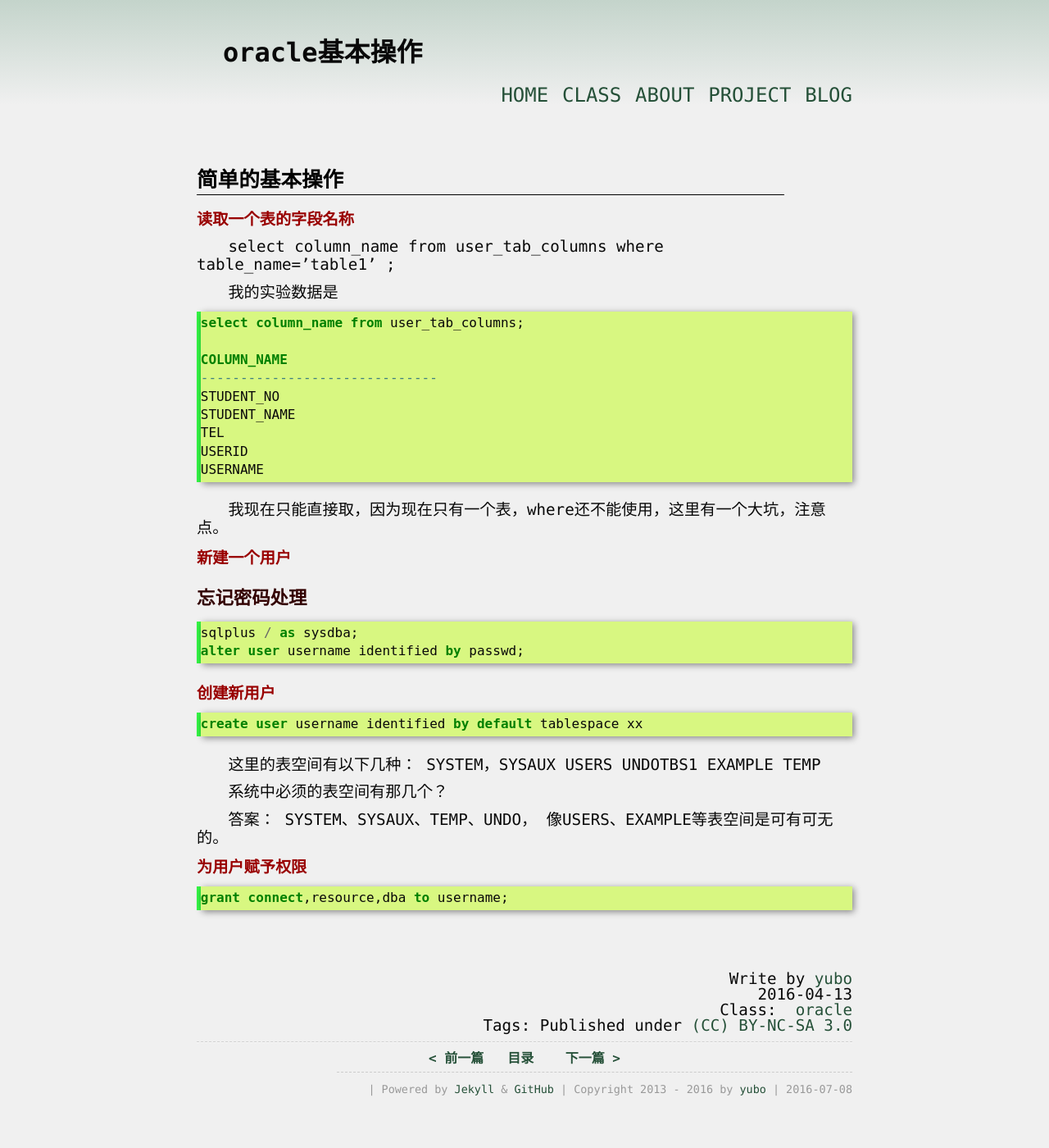
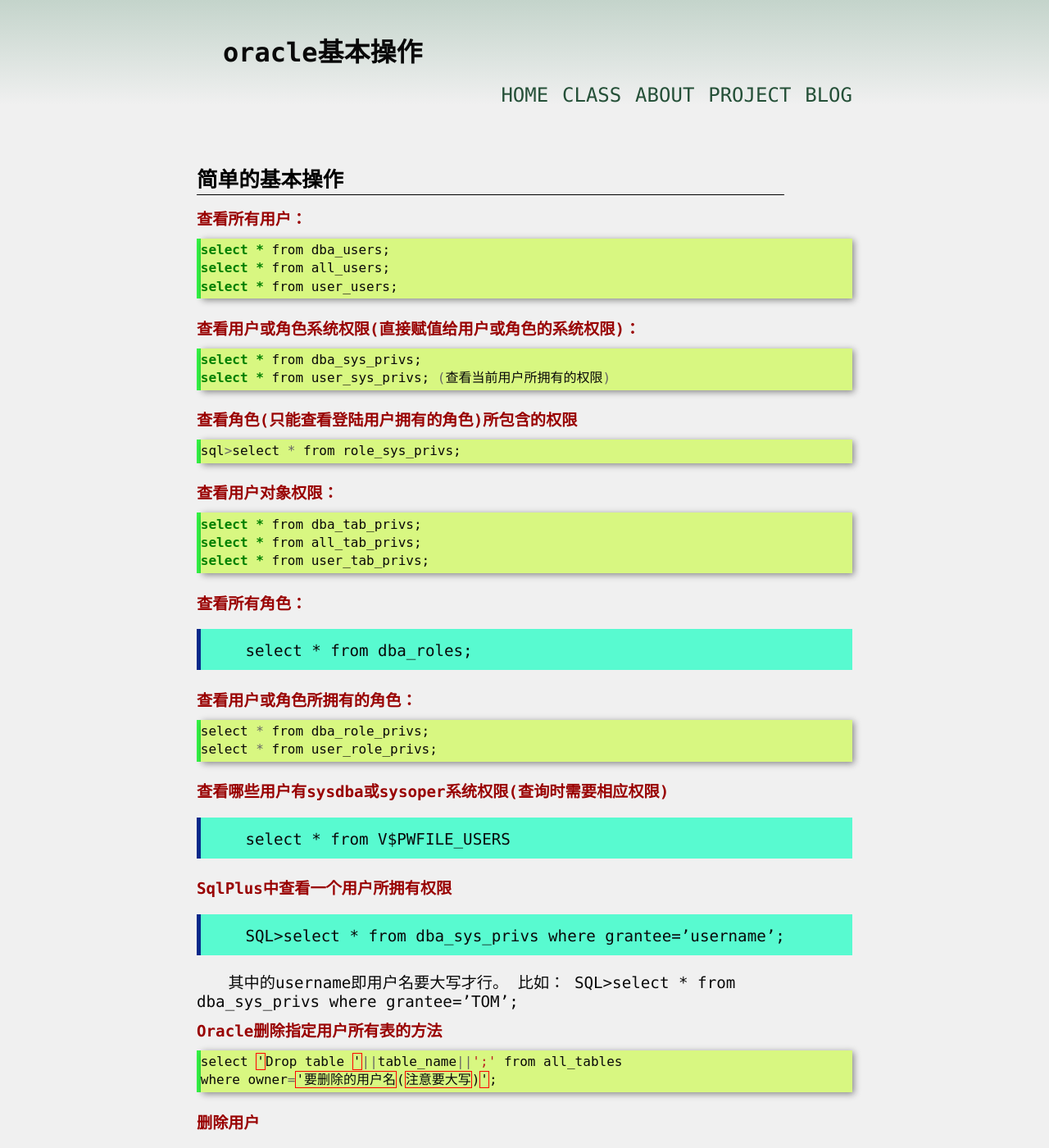
Before and after one commit to yuzibo/yuzibo.github.io, a Jekyll site: the page built from _posts/2016-04-13-Oracle_Note.md, in a window 1280 px wide and 1400 px high. Shown: the whole window at 82% size. Built offline with Jekyll 4.4.1, drawn with Linux system fonts in a browser that asks for light colours; comment, search, counter and statistics services are not loaded; some of the changed text lies outside the part shown.

Commit message:
add many files

````diff
--- a/_posts/2016-04-13-Oracle_Note.md
+++ b/_posts/2016-04-13-Oracle_Note.md
@@ -5,6 +5,79 @@
 ---
 
 # 简单的基本操作
+
+### 查看所有用户：
+
+```bash
+select * from dba_users;
+select * from all_users;
+select * from user_users;
+```
+
+### 查看用户或角色系统权限(直接赋值给用户或角色的系统权限)：
+
+```bash
+select * from dba_sys_privs;
+select * from user_sys_privs; (查看当前用户所拥有的权限)
+```
+
+### 查看角色(只能查看登陆用户拥有的角色)所包含的权限
+
+```c
+sql>select * from role_sys_privs;
+```
+
+### 查看用户对象权限：
+
+```bash
+select * from dba_tab_privs;
+select * from all_tab_privs;
+select * from user_tab_privs;
+```
+
+### 查看所有角色：
+
+>select * from dba_roles;
+
+### 查看用户或角色所拥有的角色：
+
+```c
+select * from dba_role_privs;
+select * from user_role_privs;
+```
+
+### 查看哪些用户有sysdba或sysoper系统权限(查询时需要相应权限)
+
+>select * from V$PWFILE_USERS
+
+### SqlPlus中查看一个用户所拥有权限
+
+>SQL>select * from dba_sys_privs where grantee='username';
+
+其中的username即用户名要大写才行。
+比如：
+SQL>select * from dba_sys_privs where grantee='TOM';
+
+### Oracle删除指定用户所有表的方法
+
+```c
+select 'Drop table '||table_name||';' from all_tables
+where owner='要删除的用户名(注意要大写)';
+```
+
+### 删除用户
+
+>drop user user_name cascade;
+
+如：drop user SMCHANNEL CASCADE
+
+### 获取当前用户下所有的表：
+
+>select table_name from user_tables;
+
+### 删除某用户下所有的表数据:
+
+>select 'truncate table  ' || table_name from user_tables;
 
 ### 读取一个表的字段名称
 
@@ -30,21 +103,24 @@
 
 ### 新建一个用户
 
-## 忘记密码处理
+#### 忘记密码处理
 
 ```sql
 sqlplus / as sysdba;
 alter user username identified by passwd;
 ```
+
 ### 创建新用户
 
 ```sql
 create user username identified by default tablespace xx
 ```
+
 这里的表空间有以下几种：
- SYSTEM，SYSAUX USERS UNDOTBS1 EXAMPLE TEMP
 
-系统中必须的表空间有那几个？
+SYSTEM，SYSAUX USERS UNDOTBS1 EXAMPLE TEMP
+
+### 系统中必须的表空间有那几个？
 
 答案： SYSTEM、SYSAUX、TEMP、UNDO， 像USERS、EXAMPLE等表空间是可有可无的。
 
````
Also changed, not shown: _posts/2016-06-15-ls_commands.md (added, +129 -0 lines), _posts/2016-06-19-who_and_more.md (+2 -2 lines).
